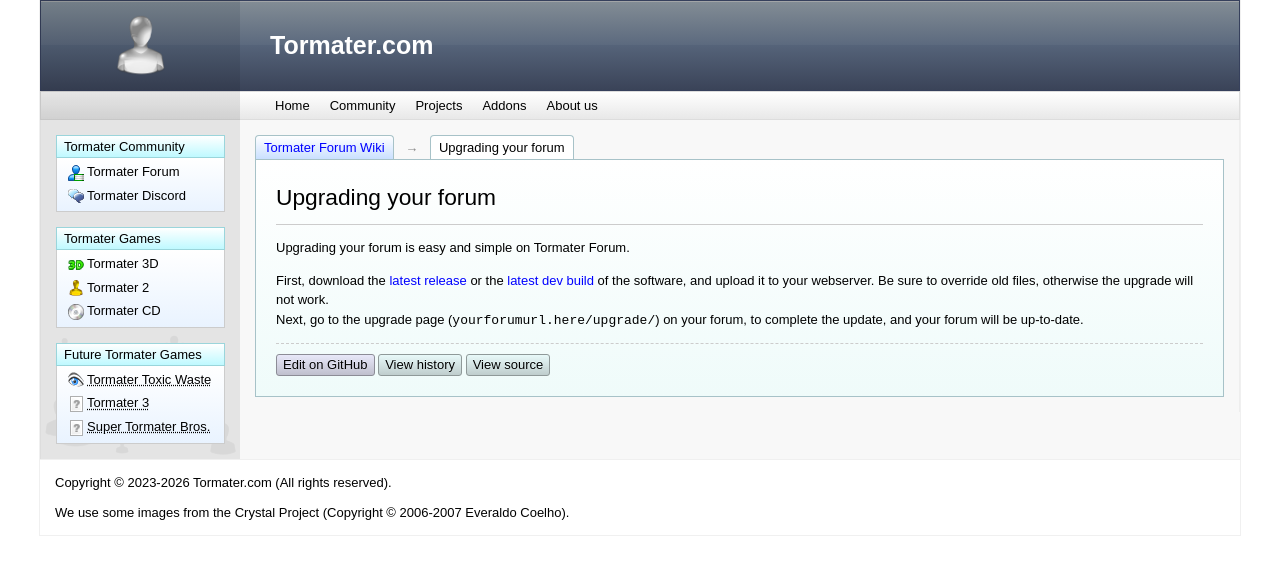
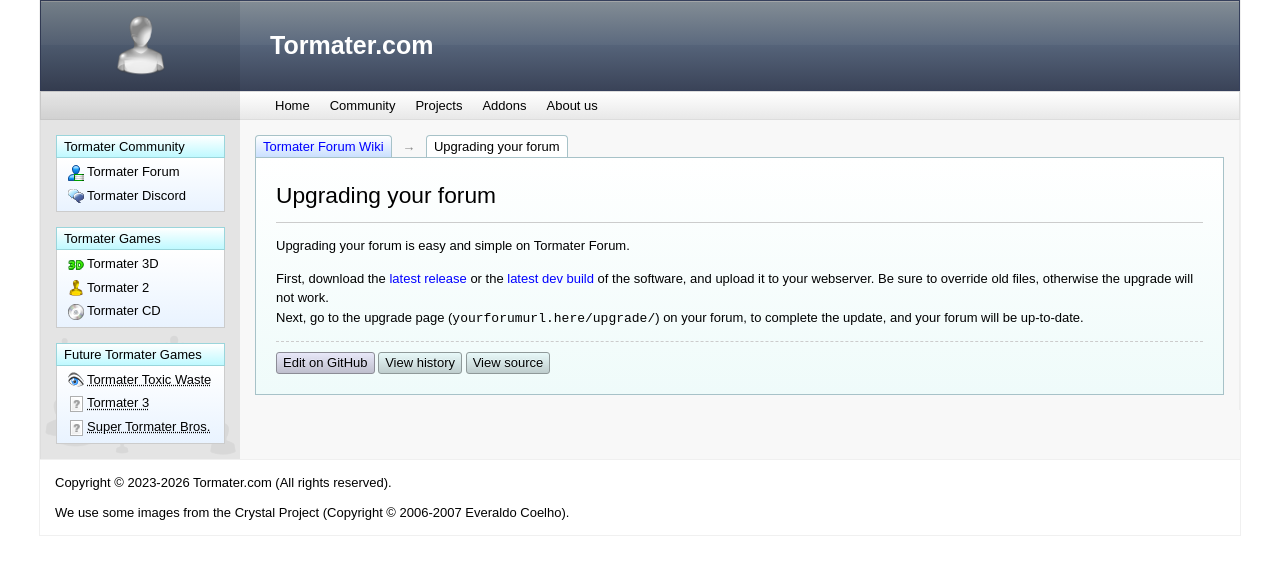
Before and after one commit to tormater/tormater.github.io, a Jekyll site: the page built from wiki/tormater-forum/Upgrading-your-forum.md, in a window 1280 px wide. Shown: the top 575 px of the page. Built offline with Jekyll 4.4.1, drawn with Linux system fonts in a browser that asks for light colours.

Commit message:
Update wiki.css

```diff
--- a/assets/css/wiki.css
+++ b/assets/css/wiki.css
@@ -7,12 +7,11 @@
 
 .wiki_tab {
     border: 1px solid #a7c2c8;
-    padding: 4px 8px;
+    padding: 3px 7px;
     display: inline-block;
     border-bottom: 0px;
     border-radius: 4px 4px 0px 0px;
     background: #fff;
-    margin-bottom: -1px;
 }
 
 .wiki_tab_link {
@@ -21,7 +20,7 @@
 
 .wiki_slash {
     color: #888;
-    padding: 4px 8px;
+    padding: 3px 7px;
     display: inline-block;
 }
 
```
